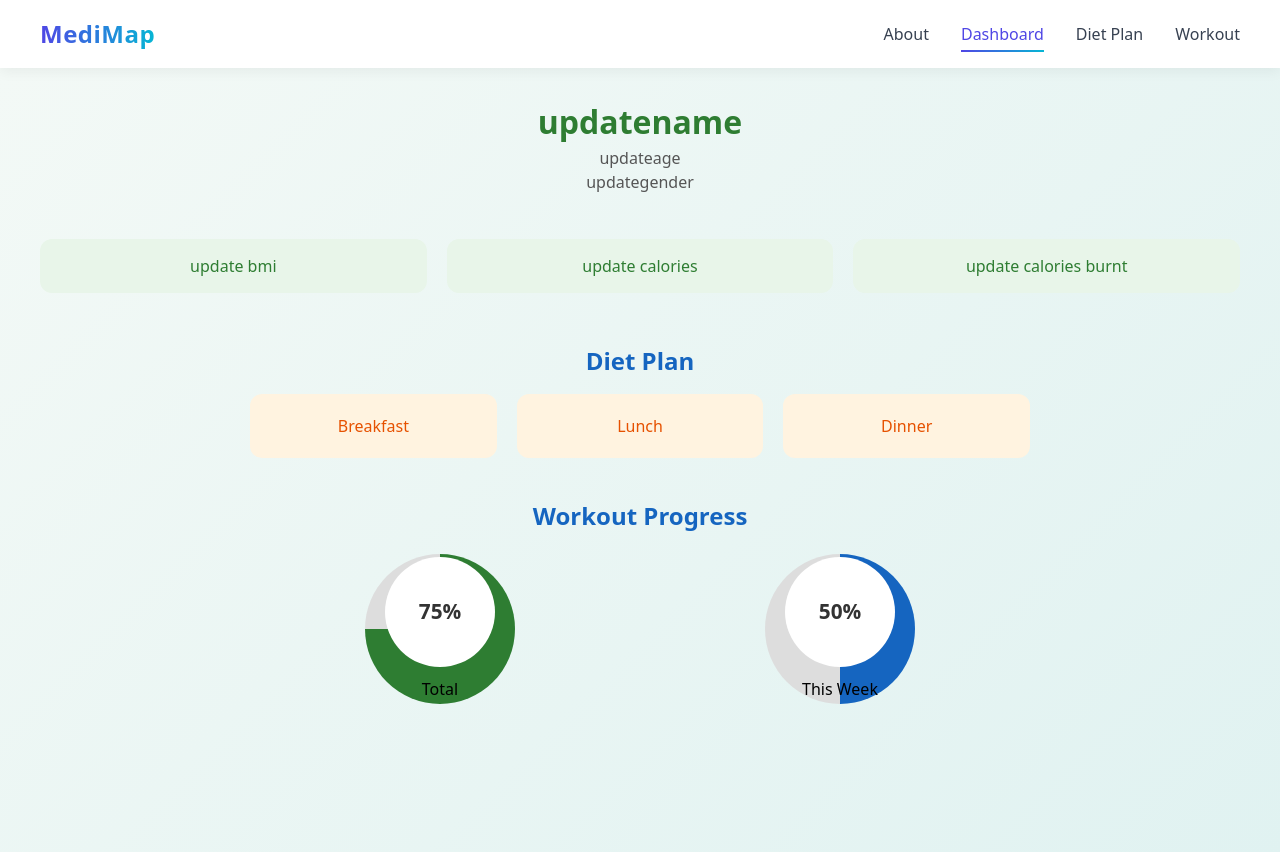
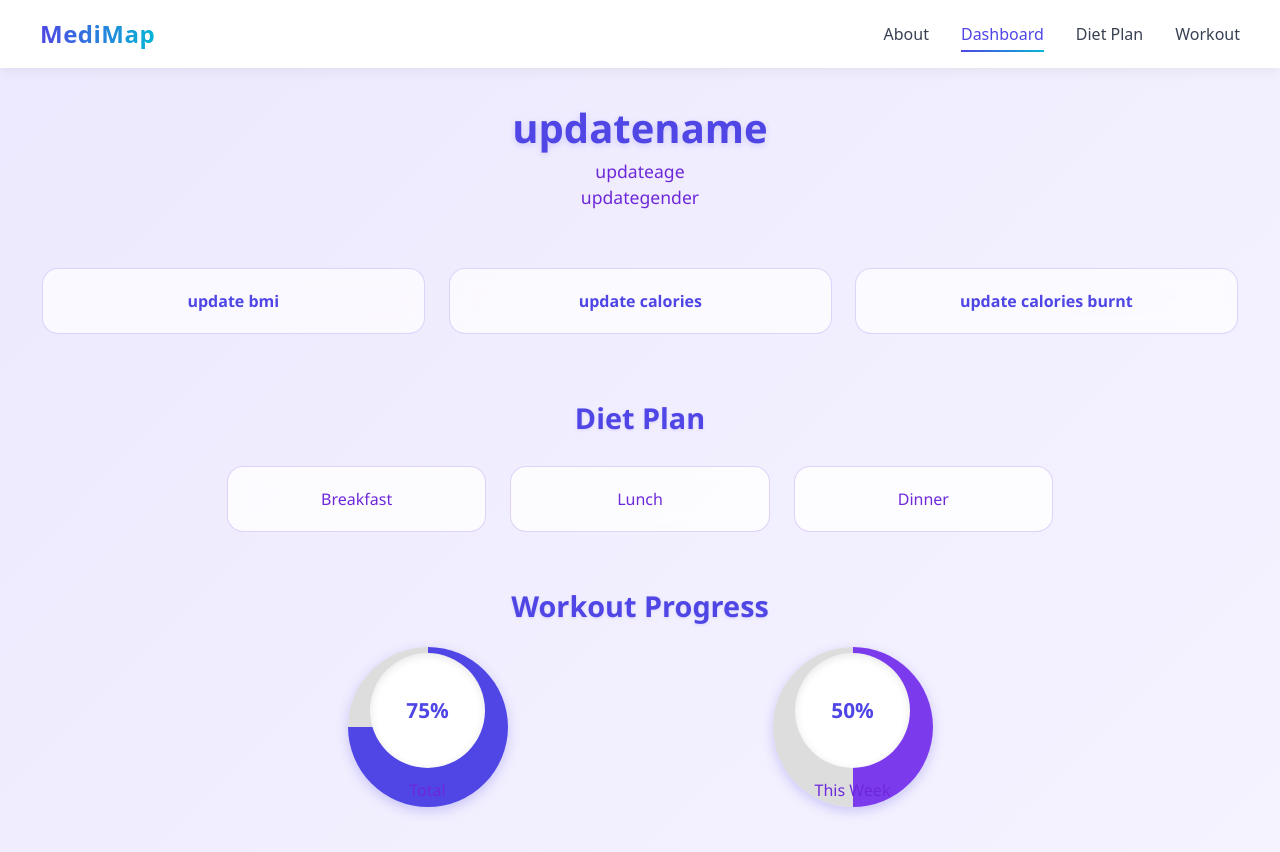
Before and after one commit to Jatin-2075/Hackthon_Projects, a React (Vite) app in the folder IITM_NEXHACK_26_sep/frontend/: page /Dashboard in a window 1280 px wide. Shown: the top 852 px of the page. Built offline with nearby package versions, Linux system fonts and the light colour scheme.

Commit message:
ui complete

```diff
--- a/IITM_NEXHACK_26_sep/frontend/src/components/function/pages/Workout.jsx
+++ b/IITM_NEXHACK_26_sep/frontend/src/components/function/pages/Workout.jsx
@@ -17,9 +17,15 @@ const Workout_plan = () => {
                     <div className="exercise-card" key={i}>
                         <h3 className="exercise-name">{data.name || "squats"}</h3>
                         <p className="exercise-type">{data.type || "strength"}</p>
-                        <p className="exercise-equipment">{data.equipment || "rod and weight"}</p>
+                        <p className="exercise-equipment">{data.equipment ||  "rod and weight"}</p>
+                        <button type="button" onClick={onclick}>Start</button>
                     </div>
                 ))}
+            </div>
+
+            <div>
+                <h2>Exercise Done</h2>
+                <div></div>
             </div>
         </div>
     );
--- a/IITM_NEXHACK_26_sep/frontend/src/components/function/style/dashboard.css
+++ b/IITM_NEXHACK_26_sep/frontend/src/components/function/style/dashboard.css
@@ -3,25 +3,30 @@
   min-height: 100vh;
   width: 100%;
   padding: 30px;
-  background: linear-gradient(135deg, #f3f9f6, #e0f2f1);
+  background: linear-gradient(135deg, #ede9fe, #f5f3ff);
   display: flex;
   flex-direction: column;
   align-items: center;
+  animation: fadeIn 1.2s ease-in-out;
+  font-family: 'Segoe UI', sans-serif;
+  color: #4f46e5;
 }
 
 /* User Info */
 .user-info {
   text-align: center;
   margin-bottom: 25px;
+  animation: slideDown 1s ease;
 }
 .user-name {
-  font-size: 2rem;
+  font-size: 2.5rem;
   font-weight: bold;
-  color: #2e7d32;
+  color: #4f46e5;
+  text-shadow: 0 2px 6px rgba(79, 70, 229, 0.2);
 }
 .user-age, .user-gender {
-  font-size: 1rem;
-  color: #555;
+  font-size: 1.1rem;
+  color: #6d28d9;
 }
 
 /* Stats Section */
@@ -30,44 +35,63 @@
   justify-content: space-around;
   width: 100%;
   margin: 20px 0;
+  flex-wrap: wrap;
 }
 .stat-item {
-  background: #e8f5e9;
-  border-radius: 12px;
-  padding: 15px 20px;
+  background: rgba(255, 255, 255, 0.7);
+  border-radius: 16px;
+  padding: 20px 25px;
   text-align: center;
-  flex: 1;
-  margin: 0 10px;
-  font-weight: 500;
-  color: #2e7d32;
+  flex: 1 1 220px;
+  margin: 12px;
+  font-weight: 600;
+  color: #4f46e5;
+  backdrop-filter: blur(10px);
+  border: 1px solid rgba(79, 70, 229, 0.2);
+  transition: transform 0.3s ease, box-shadow 0.3s ease;
+  animation: zoomFade 0.8s ease forwards;
+}
+.stat-item:hover {
+  transform: translateY(-6px) scale(1.05);
+  box-shadow: 0 8px 24px rgba(79, 70, 229, 0.25);
 }
 
 /* Diet Plan */
 .diet-plan {
   margin-top: 30px;
   width: 100%;
-  max-width: 800px;
+  max-width: 850px;
 }
 .section-title {
-  font-size: 1.5rem;
+  font-size: 1.8rem;
   font-weight: bold;
-  color: #1565c0;
+  color: #4f46e5;
   margin-bottom: 15px;
   text-align: center;
+  text-shadow: 0 1px 3px rgba(79, 70, 229, 0.15);
 }
 .meals {
   display: flex;
   justify-content: space-between;
+  flex-wrap: wrap;
 }
 .meal {
-  background: #fff3e0;
+  background: rgba(255, 255, 255, 0.8);
   padding: 20px;
-  border-radius: 12px;
-  flex: 1;
-  margin: 0 10px;
+  border-radius: 16px;
+  flex: 1 1 250px;
+  margin: 12px;
   text-align: center;
-  color: #e65100;
+  color: #6d28d9;
   font-weight: 500;
+  transition: all 0.3s ease;
+  backdrop-filter: blur(8px);
+  border: 1px solid rgba(109, 40, 217, 0.2);
+}
+.meal:hover {
+  background: #ffffff;
+  transform: rotate(-1deg) scale(1.04);
+  animation: pulseGlow 1.5s infinite;
 }
 
 /* Workout Progress */
@@ -75,42 +99,74 @@
   margin-top: 40px;
   text-align: center;
   width: 100%;
-  max-width: 800px;
+  max-width: 850px;
 }
 .progress-circles {
   display: flex;
   justify-content: space-around;
   margin-top: 20px;
+  flex-wrap: wrap;
 }
 
 /* Circular Progress */
 .circle {
   position: relative;
-  width: 150px;
-  height: 150px;
-  background: conic-gradient(#2e7d32 0% 75%, #ddd 75% 100%);
+  width: 160px;
+  height: 160px;
+  background: conic-gradient(#4f46e5 0% 75%, #ddd 75% 100%);
   border-radius: 50%;
   display: flex;
   justify-content: center;
   align-items: center;
   flex-direction: column;
+  animation: slideUpFade 1s ease forwards;
+  box-shadow: 0 4px 12px rgba(79, 70, 229, 0.25);
 }
 .circle:nth-child(2) {
-  background: conic-gradient(#1565c0 0% 50%, #ddd 50% 100%);
+  background: conic-gradient(#7c3aed 0% 50%, #ddd 50% 100%);
 }
 .inner-circle {
-  width: 110px;
-  height: 110px;
-  background: #fff;
+  width: 115px;
+  height: 115px;
+  background: #ffffff;
   border-radius: 50%;
   display: flex;
   justify-content: center;
   align-items: center;
   font-size: 1.3rem;
   font-weight: bold;
-  color: #333;
+  color: #4f46e5;
+  box-shadow: inset 0 2px 8px rgba(0,0,0,0.1);
 }
 .circle p {
   margin-top: 10px;
   font-weight: 500;
+  color: #6d28d9;
 }
+
+/* Animations */
+@keyframes fadeIn {
+  from { opacity: 0; transform: translateY(20px); }
+  to { opacity: 1; transform: translateY(0); }
+}
+
+@keyframes slideDown {
+  from { transform: translateY(-30px); opacity: 0; }
+  to { transform: translateY(0); opacity: 1; }
+}
+
+@keyframes zoomFade {
+  from { transform: scale(0.8); opacity: 0; }
+  to { transform: scale(1); opacity: 1; }
+}
+
+@keyframes pulseGlow {
+  0% { box-shadow: 0 0 0 rgba(79, 70, 229, 0.3); }
+  50% { box-shadow: 0 0 20px rgba(79, 70, 229, 0.6); }
+  100% { box-shadow: 0 0 0 rgba(79, 70, 229, 0.3); }
+}
+
+@keyframes slideUpFade {
+  from { transform: translateY(40px); opacity: 0; }
+  to { transform: translateY(0); opacity: 1; }
+}
--- /dev/null
+++ b/IITM_NEXHACK_26_sep/frontend/src/components/function/style/diet_plan.css
@@ -0,0 +1,87 @@
+/* Container */
+.diet-container {
+  max-width: 600px;
+  margin: 30px auto;
+  padding: 25px;
+  border-radius: 16px;
+  background: linear-gradient(135deg, #ede9fe, #f5f3ff);
+  box-shadow: 0 6px 16px rgba(79, 70, 229, 0.2);
+  text-align: center;
+  font-family: 'Segoe UI', sans-serif;
+  color: #4f46e5;
+  animation: fadeIn 1s ease;
+}
+
+/* Title */
+.diet-container h2 {
+  font-size: 1.8rem;
+  margin-bottom: 20px;
+  color: #4f46e5;
+  text-shadow: 0 1px 4px rgba(79, 70, 229, 0.2);
+}
+
+/* Inputs */
+.diet-container input {
+  width: 45%;
+  padding: 10px 14px;
+  margin: 8px;
+  border: 1px solid rgba(79, 70, 229, 0.3);
+  border-radius: 10px;
+  outline: none;
+  transition: 0.3s ease;
+  font-size: 1rem;
+}
+.diet-container input:focus {
+  border-color: #7c3aed;
+  box-shadow: 0 0 8px rgba(124, 58, 237, 0.4);
+}
+
+/* Button */
+.diet-container button {
+  margin-top: 15px;
+  padding: 12px 25px;
+  border: none;
+  border-radius: 12px;
+  background: #4f46e5;
+  color: white;
+  font-weight: bold;
+  cursor: pointer;
+  transition: all 0.3s ease;
+}
+.diet-container button:hover {
+  background: #7c3aed;
+  box-shadow: 0 4px 14px rgba(124, 58, 237, 0.4);
+  transform: scale(1.05);
+}
+
+/* Calories Info */
+.diet-container h3 {
+  margin-top: 15px;
+  font-size: 1.1rem;
+  font-weight: 600;
+  color: #6d28d9;
+}
+
+/* Enough Warning */
+.diet-container .stop-msg {
+  margin-top: 20px;
+  padding: 12px;
+  border-radius: 12px;
+  background: rgba(124, 58, 237, 0.1);
+  border: 1px solid rgba(124, 58, 237, 0.3);
+  font-weight: bold;
+  color: #7c3aed;
+  animation: pulseGlow 1.5s infinite;
+}
+
+/* Animations */
+@keyframes fadeIn {
+  from { opacity: 0; transform: translateY(15px); }
+  to { opacity: 1; transform: translateY(0); }
+}
+
+@keyframes pulseGlow {
+  0% { box-shadow: 0 0 0 rgba(124, 58, 237, 0.3); }
+  50% { box-shadow: 0 0 20px rgba(124, 58, 237, 0.5); }
+  100% { box-shadow: 0 0 0 rgba(124, 58, 237, 0.3); }
+}
--- a/IITM_NEXHACK_26_sep/frontend/src/components/function/style/workout.css
+++ b/IITM_NEXHACK_26_sep/frontend/src/components/function/style/workout.css
@@ -1,42 +1,92 @@
 .workout-container {
-  padding: 20px;
+  padding: 2rem;
   font-family: Arial, sans-serif;
+  background: #ffffff;
 }
 
+/* header part */
 .header {
-  margin-bottom: 20px;
+  margin-bottom: 1.5rem;
+  text-align: center;
 }
 
 .title {
-  font-size: 28px;
-  margin-bottom: 8px;
+  font-size: 2rem;
+  font-weight: 700;
+  background: linear-gradient(90deg, #4f46e5, #06b6d4);
+  -webkit-background-clip: text;
+  -webkit-text-fill-color: transparent;
+  margin-bottom: 0.5rem;
 }
 
 .subtitle {
-  font-size: 18px;
-  color: #555;
+  font-size: 1.1rem;
+  color: #374151;
 }
 
+/* exercise list + cards */
 .exercise-list {
-  display: flex;
-  flex-direction: column;
+  display: grid;
+  grid-template-columns: repeat(auto-fit, minmax(280px, 1fr));
+  gap: 1.5rem;
+  animation: fadeInUp 0.6s ease both;
 }
 
 .exercise-card {
-  margin-bottom: 16px;   /* <-- gap between cards */
-  padding: 12px;
-  border: 1px solid #ccc;
-  border-radius: 8px;
-  background-color: #f9f9f9;
+  padding: 1rem 1.5rem;
+  border: 1px solid rgba(79, 70, 229, 0.15);
+  border-radius: 12px;
+  background: #f9fafb;
+  box-shadow: 0 4px 12px rgba(0,0,0,0.05);
+  transition: transform 0.25s ease,
+              box-shadow 0.25s ease,
+              background 0.3s ease,
+              border 0.3s ease;
 }
 
+.exercise-card:hover {
+  transform: translateY(-4px) scale(1.02);
+  background: #ffffff;
+  border: 1px solid transparent;
+  background: linear-gradient(#fff, #fff) padding-box,
+              linear-gradient(90deg, #4f46e5, #06b6d4) border-box;
+  box-shadow: 0 8px 18px rgba(0,0,0,0.1);
+}
+
+/* exercise text */
 .exercise-name {
-  font-size: 20px;
-  margin-bottom: 4px;
+  font-size: 1.25rem;
+  font-weight: 600;
+  color: #111827;
+  margin-bottom: 0.25rem;
+  position: relative;
+}
+
+.exercise-name::after {
+  content: "";
+  position: absolute;
+  left: 0;
+  bottom: -4px;
+  width: 40px;
+  height: 2px;
+  background: linear-gradient(90deg, #4f46e5, #06b6d4);
+  border-radius: 2px;
 }
 
 .exercise-type,
 .exercise-equipment {
-  font-size: 14px;
-  color: #666;
+  font-size: 0.95rem;
+  color: #4b5563;
 }
+
+/* Animations */
+@keyframes fadeInUp {
+  from {
+    opacity: 0;
+    transform: translateY(20px);
+  }
+  to {
+    opacity: 1;
+    transform: translateY(0);
+  }
+}
```
Also changed, not shown: IITM_NEXHACK_26_sep/frontend/src/components/function/pages/Dietplan.jsx (+58 -24 lines).
